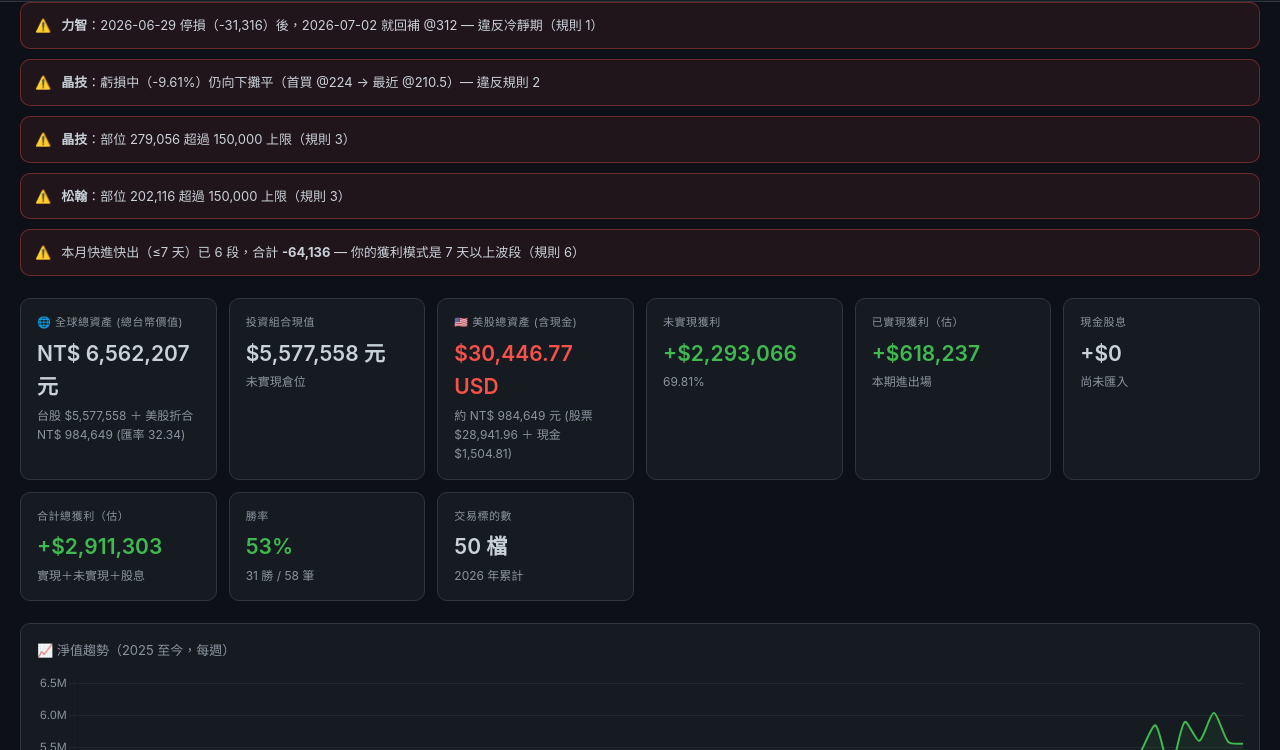
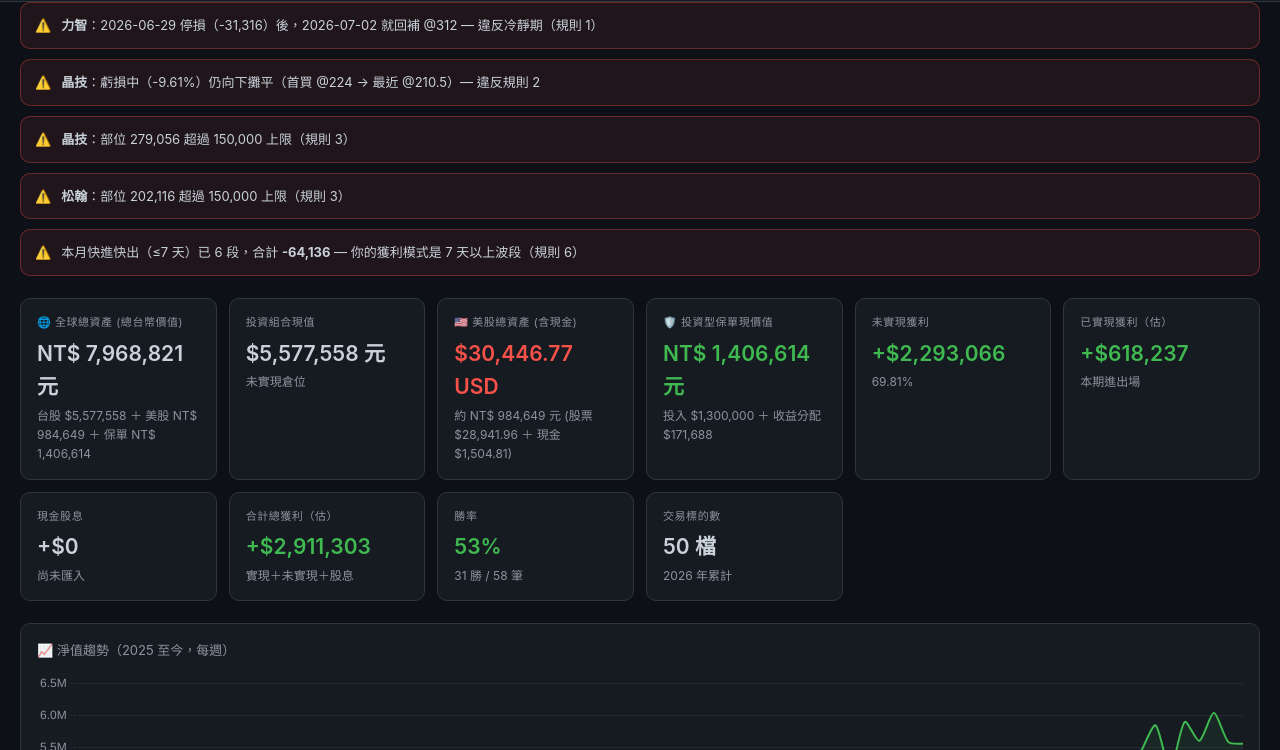
Before and after one commit to kodada55123/travel-app, a plain HTML site: page trading/index.html in a window 1280 px wide. Shown: the part 50-800 px from the top of the page. Drawn offline with nearby package versions, Linux system fonts and the light colour scheme.

Commit message:
feat: 新增投資型保單至交易系統 (帳戶現值 + 全球總資產)

```diff
--- a/trading/data.js
+++ b/trading/data.js
@@ -4,7 +4,13 @@
 const US_CASH = 1504.81;
 const USD_TWD = 32.34;
 const LAST_UPDATED = "2026-07-25";
-const DATA_TS = "2026-07-25T04:34:27.541670+00:00"; // 資料時間戳，用於新舊判斷
+const DATA_TS = "2026-07-25T14:30:00.000000+00:00"; // 資料時間戳，用於新舊判斷
+
+// ── 投資型保單 ────────────────────────────────────────────────
+const INSURANCE_POSITIONS = [
+  { name:"投資型保單 A", startDate:"2025-01-20", premium:300000, value:296873, distribution:38465, currency:"TWD" },
+  { name:"投資型保單 B", startDate:"2024-12-28", premium:1000000, value:1109741, distribution:133223, currency:"TWD" },
+];
 
 // ── 未實現持倉 ────────────────────────────────────────────────
 const US_POSITIONS = [
--- a/trading/index.html
+++ b/trading/index.html
@@ -342,6 +342,9 @@ tr:hover td{background:rgba(255,255,255,.03);}
 
     <h2 style="margin-top:32px;">🇺🇸 美股未實現持倉 (Firstrade)</h2>
     <div class="tbl-wrap"><table id="tbl-us-positions"></table></div>
+
+    <h2 style="margin-top:32px;">🛡️ 投資型保單</h2>
+    <div class="tbl-wrap"><table id="tbl-insurance"></table></div>
   </div>
 
   <!-- ═══════════ REALIZED ═══════════ -->
@@ -770,19 +773,24 @@ function renderAll() {
   const _USD_TWD = (typeof USD_TWD !== 'undefined') ? USD_TWD : 32.34;
   const _US_POSITIONS = (typeof US_POSITIONS !== 'undefined') ? US_POSITIONS : [];
   const _US_CASH = (typeof US_CASH !== 'undefined') ? US_CASH : 0;
-  if (_US_POSITIONS.length > 0 || _US_CASH > 0) {
+  const _INSURANCE = (typeof INSURANCE_POSITIONS !== 'undefined') ? INSURANCE_POSITIONS : [];
+  const insuranceTotal = _INSURANCE.reduce((s,p) => s + p.value, 0);
+  const insurancePremium = _INSURANCE.reduce((s,p) => s + p.premium, 0);
+  const insurancePnl = insuranceTotal - insurancePremium;
+
+  if (_US_POSITIONS.length > 0 || _US_CASH > 0 || _INSURANCE.length > 0) {
     const usVal = _US_POSITIONS.reduce((s,p) => s + p.value, 0);
     const usCost = _US_POSITIONS.reduce((s,p) => s + (p.shares * p.avgCost), 0);
     const usPnl = usVal - usCost;
     const usPct = usCost ? (usPnl / usCost * 100) : 0;
     const usTotalAsset = usVal + _US_CASH;
     const usTotalTWD = Math.round(usTotalAsset * _USD_TWD);
-    const globalTotalTWD = totalValue + usTotalTWD;
+    const globalTotalTWD = totalValue + usTotalTWD + insuranceTotal;
 
     cards.unshift({
       label: "🌐 全球總資產 (總台幣價值)",
       val: "NT$ " + globalTotalTWD.toLocaleString('zh-TW') + " 元",
-      sub: "台股 $" + Math.round(totalValue).toLocaleString() + " ＋ 美股折合 NT$ " + usTotalTWD.toLocaleString() + " (匯率 " + _USD_TWD + ")",
+      sub: "台股 $" + Math.round(totalValue).toLocaleString() + " ＋ 美股 NT$ " + usTotalTWD.toLocaleString() + " ＋ 保單 NT$ " + insuranceTotal.toLocaleString(),
       color: "neu"
     });
 
@@ -792,6 +800,15 @@ function renderAll() {
       sub: "約 NT$ " + usTotalTWD.toLocaleString() + " 元 (股票 $" + usVal.toLocaleString('en-US', {minimumFractionDigits:2}) + " ＋ 現金 $" + _US_CASH.toLocaleString('en-US', {minimumFractionDigits:2}) + ")",
       color: cls(usPnl)
     });
+
+    if (_INSURANCE.length > 0) {
+      cards.splice(3, 0, {
+        label: "🛡️ 投資型保單現價值",
+        val: "NT$ " + insuranceTotal.toLocaleString('zh-TW') + " 元",
+        sub: "投入 $" + insurancePremium.toLocaleString() + " ＋ 收益分配 $" + _INSURANCE.reduce((s,p)=>s+p.distribution,0).toLocaleString(),
+        color: cls(insurancePnl)
+      });
+    }
   }
 
   document.getElementById("summary-cards").innerHTML = cards.map(c=>`
@@ -871,6 +888,41 @@ function renderAll() {
           <td>$${usTotalAsset.toLocaleString('en-US', {minimumFractionDigits:2, maximumFractionDigits:2})}</td>
           <td class="${cls(usPnl)}">${sign(usPnl)}$${Math.abs(usPnl).toLocaleString('en-US', {minimumFractionDigits:2, maximumFractionDigits:2})}</td>
           <td class="${cls(usPnl)}">${sign(usPct)}${Math.abs(usPct).toFixed(2)}%</td>
+        </tr></tbody>`;
+    }
+  }
+
+  // Insurance table
+  if (_INSURANCE.length > 0) {
+    const insHead = `<thead><tr>
+      <th>保單名稱</th><th>生效日</th><th>累計保費</th><th>帳戶現值</th>
+      <th>累積收益分配</th><th>帳面損益</th><th>報酬率</th>
+    </tr></thead>`;
+    const insRows = _INSURANCE.map(p => {
+      const pnl = p.value - p.premium;
+      const pct = p.premium ? (pnl / p.premium * 100) : 0;
+      const bar = Math.min(Math.abs(pct), 150) / 150 * 100;
+      return `<tr>
+        <td><strong>${p.name}</strong></td>
+        <td style="color:var(--muted);">${p.startDate}</td>
+        <td>$${p.premium.toLocaleString('zh-TW')}</td>
+        <td>$${p.value.toLocaleString('zh-TW')}</td>
+        <td style="color:var(--green);">+$${p.distribution.toLocaleString('zh-TW')}</td>
+        <td class="${cls(pnl)}">${sign(pnl)}$${Math.abs(pnl).toLocaleString('zh-TW')}</td>
+        <td class="${cls(pnl)}">${sign(pct)}${Math.abs(pct).toFixed(2)}%
+          <div class="pbar"><div class="pbar-fill${pct<0?" neg":""}" style="width:${bar}%"></div></div>
+        </td>
+      </tr>`;
+    }).join("");
+    const insElem = document.getElementById("tbl-insurance");
+    if (insElem) {
+      insElem.innerHTML = insHead + "<tbody>" + insRows +
+        `<tr style="font-weight:600;background:var(--bg3);">
+          <td colspan="3">保單合計</td>
+          <td>$${insuranceTotal.toLocaleString('zh-TW')}</td>
+          <td style="color:var(--green);">+$${_INSURANCE.reduce((s,p)=>s+p.distribution,0).toLocaleString('zh-TW')}</td>
+          <td class="${cls(insurancePnl)}">${sign(insurancePnl)}$${Math.abs(insurancePnl).toLocaleString('zh-TW')}</td>
+          <td class="${cls(insurancePnl)}">${sign(insurancePnl/insurancePremium*100)}${Math.abs(insurancePnl/insurancePremium*100).toFixed(2)}%</td>
         </tr></tbody>`;
     }
   }
```
Also changed, not shown: flight-tracker-server/package.json (added, +31 -0 lines), flight-tracker-server/tsconfig.json (added, +16 -0 lines).
